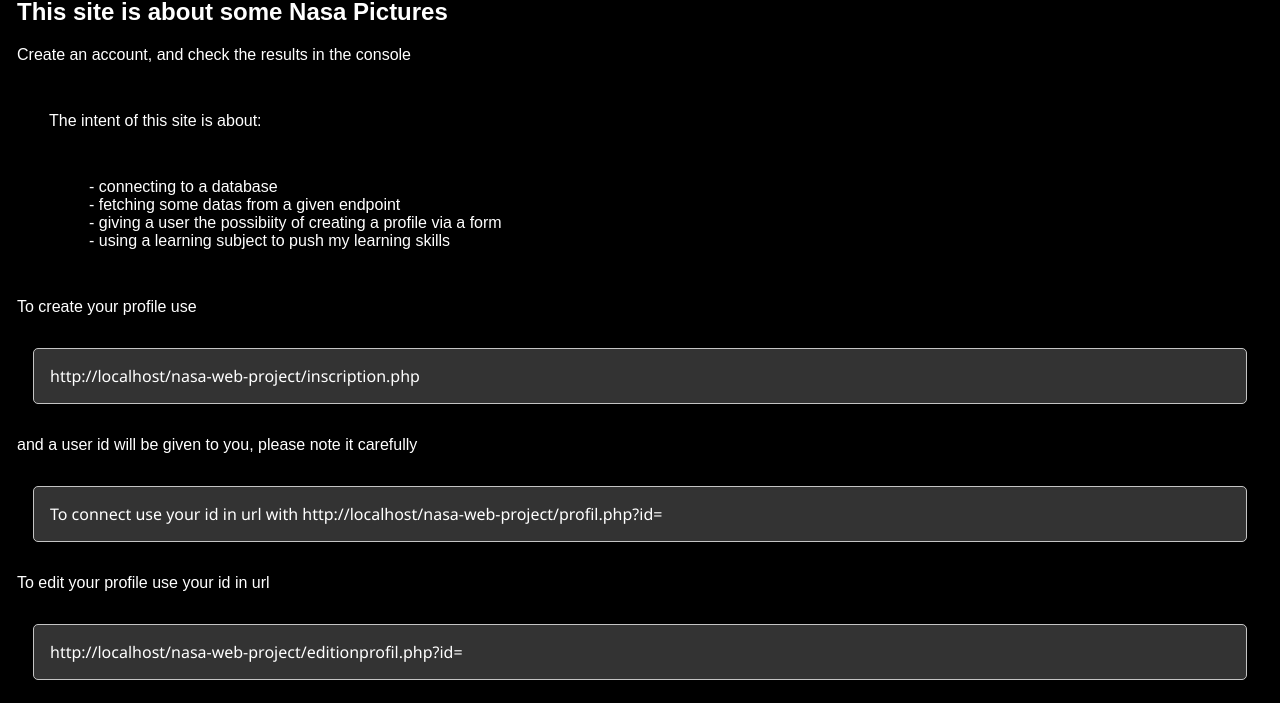
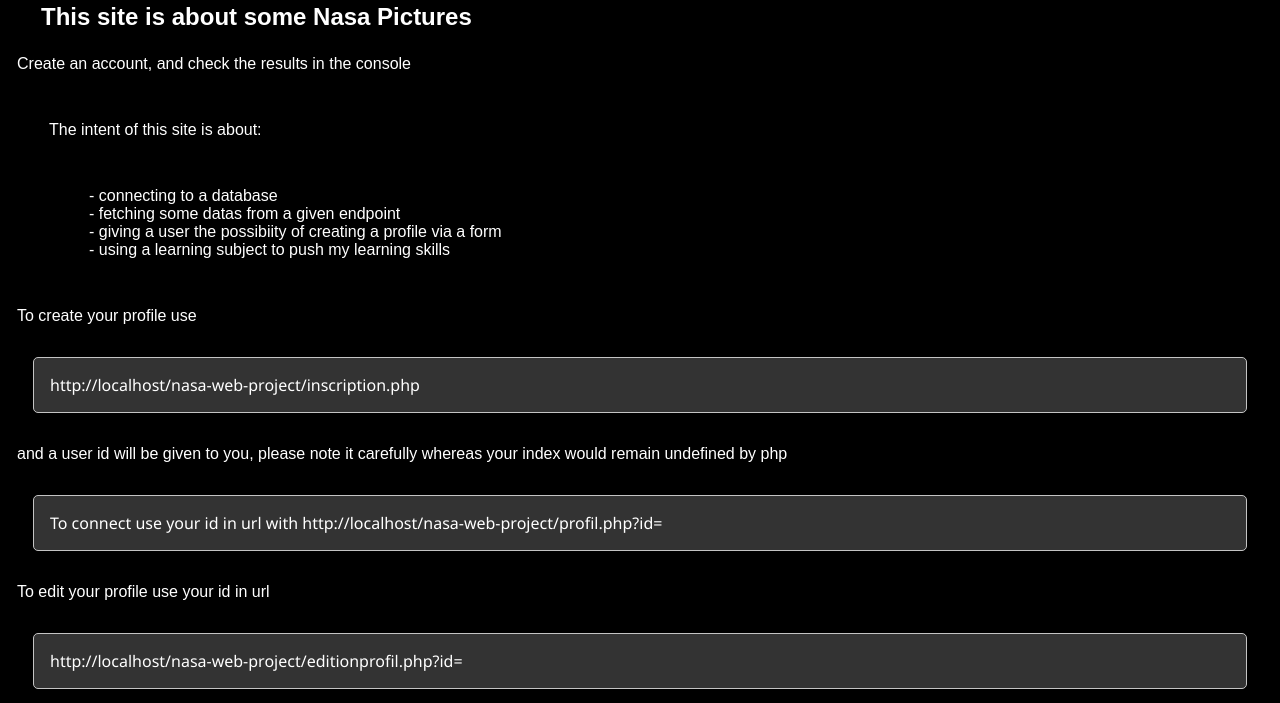
Before and after one commit to omnislashh/nasa-web-project, a PHP site: page /nasa-web-project/about.php in a window 1280 px wide. Shown: the part 288-991 px from the top of the page. Run offline with PHP 8.4, Linux system fonts and the light colour scheme.

Commit message:
major updates

```diff
--- a/about.php
+++ b/about.php
@@ -27,7 +27,7 @@
     </ul>
     <p class="p-style">To create your profile use </p>
     <p class="code">http://localhost/nasa-web-project/inscription.php </p>
-    <p class="p-style">and a user id will be given to you, please note it carefully</p>
+    <p class="p-style">and a user id will be given to you, please note it carefully whereas your index would remain undefined by php</p>
     <p class="code">To connect use your id in url with http://localhost/nasa-web-project/profil.php?id=</p>
     <p class="p-style">To edit your profile use your id in url</p>
     <p class="code">http://localhost/nasa-web-project/editionprofil.php?id=</p>
--- a/connexion.php
+++ b/connexion.php
@@ -1,11 +1,11 @@
 <?php
 session_start();
-include 'menu.php';
+
 $bdd = new PDO('mysql:host=127.0.0.1;dbname=espacemembres', 'root', '');
 // var_dump($bdd);
 echo "log: connected to database";
 // echo "connected/";
-
+include 'menu.php';
 
 // $bdd = new PDO('mysql:host=127.0.0.1;dbname=espacemembres', 'root', '');
 // echo "PDO";
@@ -65,3 +65,4 @@
     ?>
 </body>
 </html>
+<?php include 'footer.php';?>
--- a/contact.php
+++ b/contact.php
@@ -56,3 +56,4 @@
     ?>
 </body>
 </html>
+<?php include 'footer.php';?>
--- a/deconnexion.php
+++ b/deconnexion.php
@@ -17,3 +17,4 @@
 
 </body>
 </html>
+<?php include 'footer.php';?>
--- a/editionprofil.php
+++ b/editionprofil.php
@@ -129,3 +129,4 @@
     header('Location: connexion.php');
 }
 ?>
+<?php include 'footer.php';?>
--- a/index.php
+++ b/index.php
@@ -26,10 +26,9 @@
     <ul class="pics">
 
     </ul>
-    <div>I'm the footer</div>
+
     <script src="./js/nasa.js"></script>
 
 </body>
 </html>
-<?php
-    include 'footer.php';?>
+<?php include 'footer.php';?>
--- a/inscription.php
+++ b/inscription.php
@@ -126,6 +126,6 @@
         echo $erreur;
     }
     ?>
-    <div>I'm a footer</div>
+    <?php include 'footer.php';?>
 </body>
 </html>
--- a/menu.php
+++ b/menu.php
@@ -12,11 +12,11 @@
     <a class="active" href="index.php"><img class="logo" src="./public/NASA_logo.svg.png" alt="nasa logo"></a>
         <div class="topnav">
             <a class="active" href="index.php">Home</a>
-            <a href="inscription.php">inscription</a>
-            <a href="connexion.php">connexion</a>
-            <a href="editionprofil.php">edition de profil</a>
-            <a href="profil.php">profil</a>
-            <a href="deconnexion.php">deconnexion</a>
+            <a href="inscription.php">Inscription</a>
+            <a href="connexion.php">Connexion</a>
+            <a href="editionprofil.php">Edition de profil</a>
+            <a href="profil.php">Profil</a>
+            <a href="deconnexion.php">Deconnexion</a>
             <a href="contact.php">Contact</a>
             <a href="about.php">About</a>
         </div>
@@ -24,25 +24,25 @@
             <div class="mob-nav">
                 <a class="active" href="index.php">Home</a>
             </div>
-            <div>
-                <a href="inscription.php">inscription</a>
+            <div class="mob-nav">
+                <a href="inscription.php">Inscription</a>
             </div>
-            <div>
-                <a href="connexion.php">connexion</a>
+            <div class="mob-nav">
+                <a href="connexion.php">Connexion</a>
             </div>
-            <div>
-                <a href="editionprofil.php">edition de profil</a>
+            <div class="mob-nav">
+                <a href="editionprofil.php">Edition de profil</a>
             </div>
-            <div>
-                <a href="profil.php">profil</a>
+            <div class="mob-nav">
+                <a href="profil.php">Profil</a>
             </div>
-            <div>
-                <a href="deconnexion.php">deconnexion</a>
+            <div class="mob-nav">
+                <a href="deconnexion.php">Deconnexion</a>
             </div>
-            <div>
+            <div class="mob-nav">
                 <a href="contact.php">Contact</a>
             </div>
-            <div>
+            <div class="mob-nav">
                 <a href="about.php">About</a>
             </div>
         </div>
--- a/style/style.css
+++ b/style/style.css
@@ -15,7 +15,9 @@
 .f-link {
   color:#5d7fb9;
 }
-
+f-link-bold{
+  font-weight: bold;
+}
 .p-style {
   margin: 1em;
 }
@@ -64,6 +66,12 @@
     flex-wrap: wrap;
     justify-content: center;
 }
+.container {
+  display: flex;
+  flex-wrap: wrap;
+  align-items: center;
+  justify-content: center;
+}
 
 .list-style{
   margin: 3em;
@@ -73,6 +81,12 @@
 }
 
 h1 {
+  margin: 1em;
+}
+h2 {
+  margin: 1em;
+}
+h3 {
   margin: 1em;
 }
 .form-marg{
@@ -123,10 +137,24 @@
   .topNavMobile {
     display: flex;
     flex-direction: column;
-
+    margin: 2em;
   }
   .mob-nav a{
-    color:rgb(87, 87, 87);
+    color:rgb(255, 255, 255);
+    text-decoration: none;
+    margin: 2em;
+    width: 150px;
+  }
+  .mob-nav:hover {
+    background-color: #5d7fb9;
+  }
+  .topnavMobile {
+    background-color: #15418c;
+    margin: 2em;
+  }
+
+  .topnavMobile:hover {
+
   }
   @media (max-width: 1015px) {
     .topnav {
```
Also changed, not shown: footer.php (+7 -2 lines), profil.php (+5 -4 lines), public/screens/nasa/Capture_Responsive1.PNG (added), public/screens/nasa/Capture_Responsive2.PNG (added), public/screens/nasa/Capture_Responsive3.PNG (added), public/screens/nasa/Capture_Responsive4.PNG (added), readMe.md.
